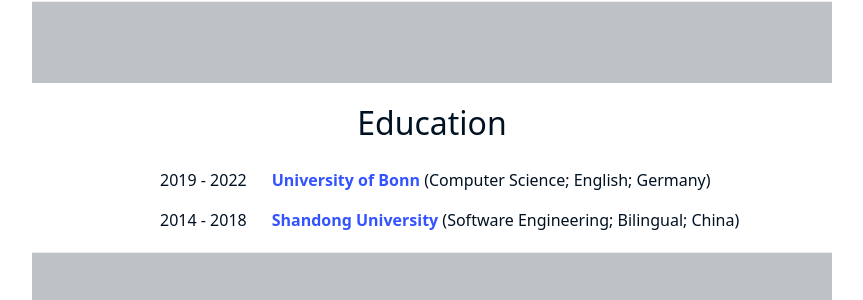
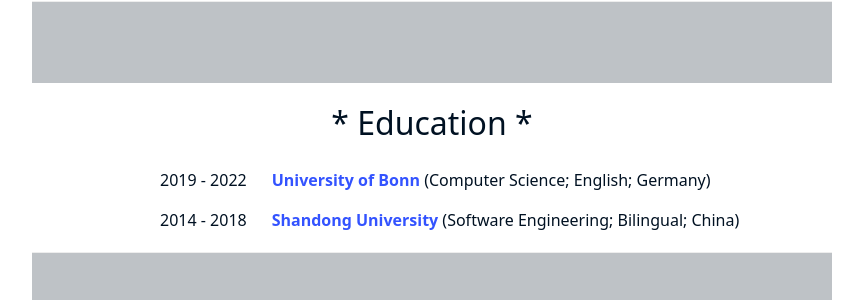
Before and after one commit to weixians/weixians.github.io, a Jekyll site: the page built from about_me.html, in a window 1280 px wide. Shown: the part 471-771 px from the top of the page, without its empty margins (208-1071 px from the left). Built offline with Jekyll 4.4.1, drawn with Linux system fonts in a browser that asks for light colours.

Commit message:
change content

```diff
--- a/about_me.html
+++ b/about_me.html
@@ -63,7 +63,7 @@
 <hr class="solid category-divider"/>
 
 <div style="text-align: center;">
-    <h1 class="title">Education</h1>
+    <h1 class="title">* Education *</h1>
     <div style="text-align: left;padding-left: 15%">
         <p>2019 - 2022 &nbsp;&nbsp;&nbsp;&nbsp;
             <a href="https://www.uni-bonn.de/en/studying/degree-programs/degree-programs-a-z/computer-science-bsc?set_language=en"
```
